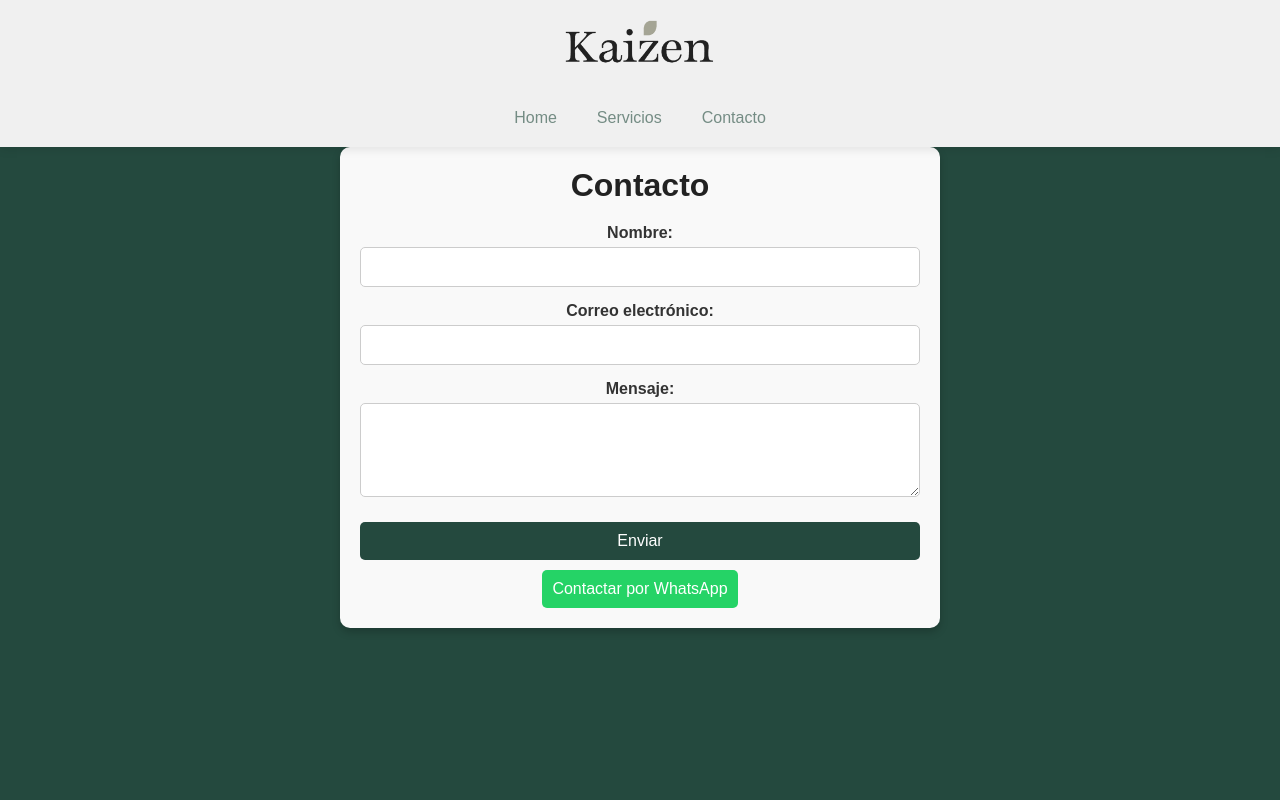
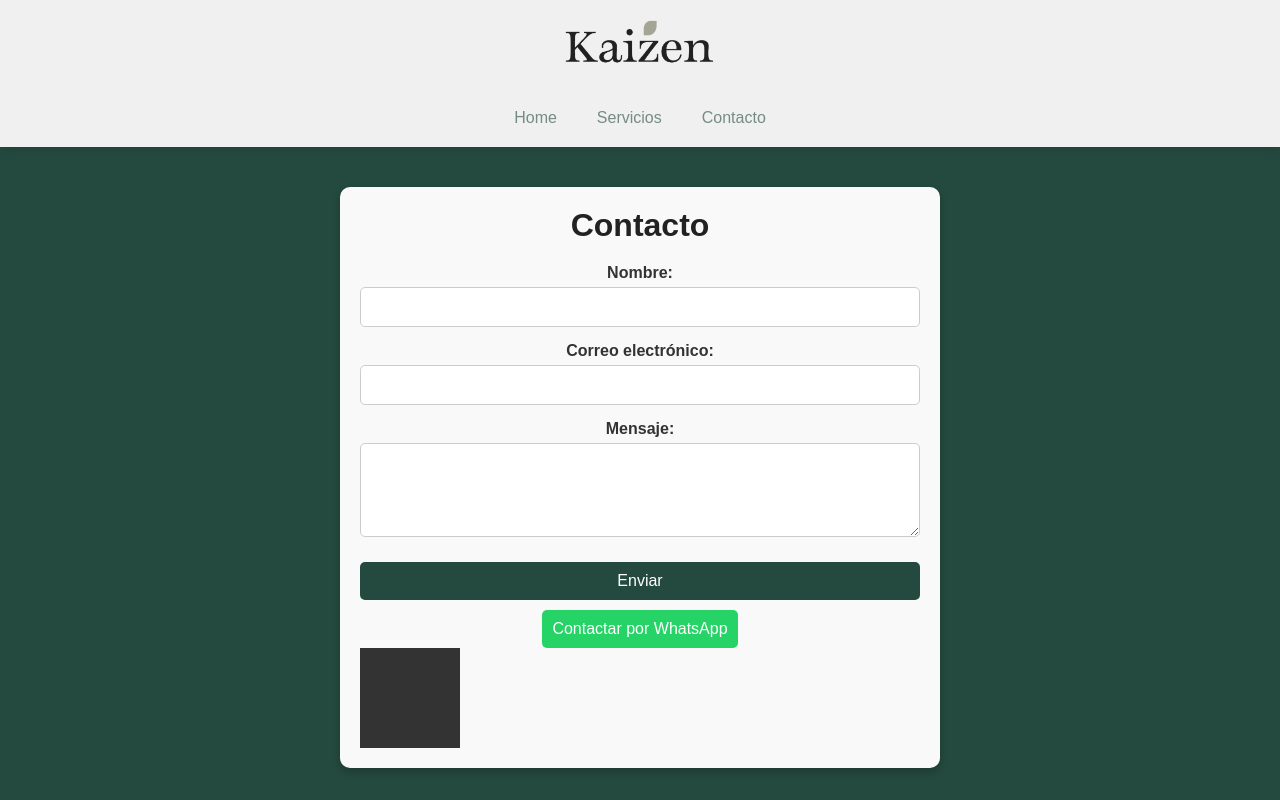
Before and after one commit to ElBuenParker/Kaizen, a React (Create React App) app: page /Contacto in a window 1280 px wide. Built offline with nearby package versions, Linux system fonts and the light colour scheme.

Commit message:
gh-pages added

```diff
--- a/package.json
+++ b/package.json
@@ -2,8 +2,10 @@
   "name": "kaizen",
   "version": "0.1.0",
   "private": true,
+  "homepage": "http://elbuenparker.github.io/kaizen",
   "dependencies": {
     "cra-template": "1.2.0",
+    "gh-pages": "^6.2.0",
     "react": "^19.0.0",
     "react-dom": "^19.0.0",
     "react-router-dom": "^7.0.2",
@@ -11,6 +13,8 @@
     "web-vitals": "^4.2.4"
   },
   "scripts": {
+    "predeploy": "npm run build",
+    "deploy": "gh-pages -d build",
     "start": "react-scripts start",
     "build": "react-scripts build",
     "test": "react-scripts test",
--- a/src/pages/Contacto.jsx
+++ b/src/pages/Contacto.jsx
@@ -73,6 +73,9 @@ const Contacto = () => {
       <button onClick={handleWhatsApp} className="btn-whatsapp">
         Contactar por WhatsApp
       </button>
+      <div className='datos'>
+
+      </div>
     </div>
   );
 };
--- a/src/styles/Contacto.css
+++ b/src/styles/Contacto.css
@@ -7,6 +7,12 @@
     border-radius: 10px;
     box-shadow: 0 4px 8px rgba(0, 0, 0, 0.2);
     color: #333;
+    margin-top: 5vh;
+  }
+  .datos{
+    background-color: #333;
+    width: 100px;
+    height: 100px;
   }
 
   h1 {
```
Also changed, not shown: 1 other file (tests, documents, lock files or other folders).
